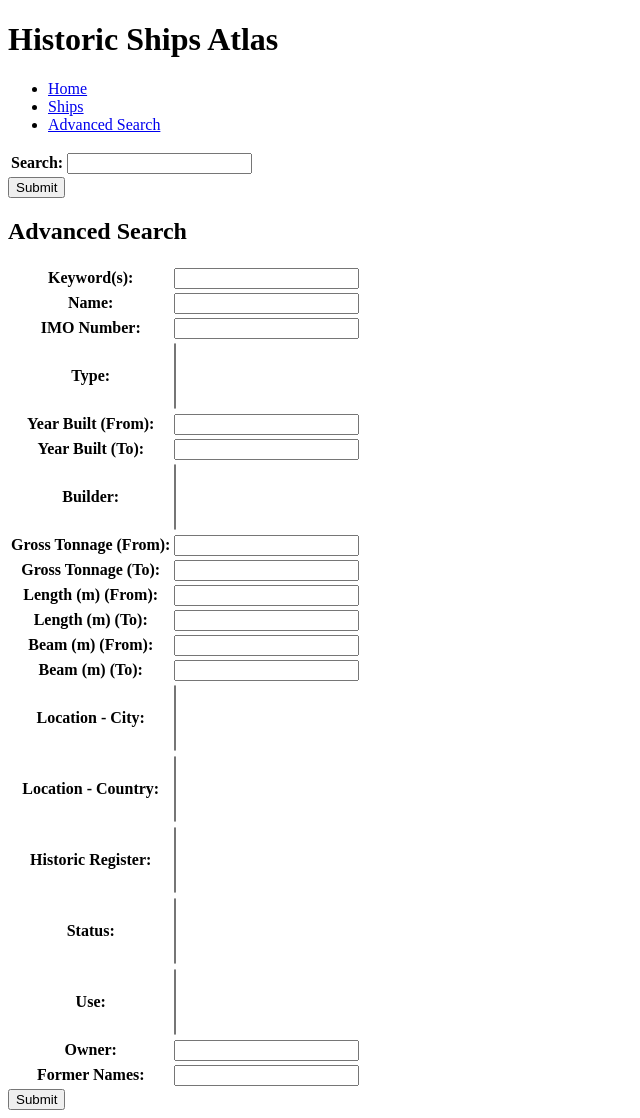
After one commit to donewman/historicshipsatlas, a Django app: page /atlas/search/ in a window 1280 px wide. The commit adds this page. Shown: the whole page, without its empty margins (0-640 px from the left). Run offline with Django 3.2, Linux system fonts and the light colour scheme; data that the repository does not hold is empty.

Commit message:
Built search forms

```diff
--- /dev/null
+++ b/atlas/context_processors.py
@@ -0,0 +1,4 @@
+from atlas.forms import BasicSearchForm
+
+def basic_search_form(request):
+    return {"basic_search_form" : BasicSearchForm()}
--- /dev/null
+++ b/atlas/forms.py
@@ -0,0 +1,27 @@
+from django import forms
+from atlas.models import Ship, Type, City, Country, Builder, Register, Status, Use, Owner
+
+class BasicSearchForm(forms.Form):
+    keywords = forms.CharField(label="Search:", max_length=200)
+
+class AdvancedSearchForm(forms.Form):
+    keywords = forms.CharField(label="Keyword(s):", max_length=200, required=False)
+    name = forms.CharField(label="Name:", max_length=200, required=False)
+    imo = forms.IntegerField(label="IMO Number:", required=False)
+    type = forms.ModelMultipleChoiceField(label="Type:", queryset=Type.objects.all(), required=False)
+    year_built_from = forms.IntegerField(label="Year Built (From):", required=False)
+    year_built_to = forms.IntegerField(label="Year Built (To):", required=False)
+    builder = forms.ModelMultipleChoiceField(label="Builder:", queryset=Builder.objects.all(), required=False)
+    tonnage_from = forms.IntegerField(label="Gross Tonnage (From):", required=False)
+    tonnage_to = forms.IntegerField(label="Gross Tonnage (To):", required=False)
+    length_from = forms.IntegerField(label="Length (m) (From):", required=False)
+    length_to = forms.IntegerField(label="Length (m) (To):", required=False)
+    beam_from = forms.IntegerField(label="Beam (m) (From):", required=False)
+    beam_to = forms.IntegerField(label="Beam (m) (To):", required=False)
+    city = forms.ModelMultipleChoiceField(label="Location - City:", queryset=City.objects.all(), required=False)
+    country = forms.ModelMultipleChoiceField(label="Location - Country:", queryset=Country.objects.all(), required=False)
+    register = forms.ModelMultipleChoiceField(label="Historic Register:", queryset=Register.objects.all(), required=False)
+    status = forms.ModelMultipleChoiceField(label="Status:", queryset=Status.objects.all(), required=False)
+    use = forms.ModelMultipleChoiceField(label="Use:", queryset=Use.objects.all(), required=False)
+    owner = forms.CharField(label="Owner:", max_length=200, required=False)
+    former_names = forms.CharField(label="Former Names:", max_length=200, required=False)
--- a/atlas/templates/base_generic.html
+++ b/atlas/templates/base_generic.html
@@ -11,7 +11,15 @@
   <ul>
     <li><a href="{% url 'index' %}">Home</a></li>
     <li><a href="{% url 'ships' %}">Ships</a></li>
+    <li><a href="{% url 'search' %}">Advanced Search</a></li>
   </ul>
+  <form action="search" method="post">
+    {% csrf_token %}
+    <table>
+    {{ basic_search_form }}
+    </table>
+    <input type="submit" value="Submit">
+  </form>
   {% block content %}<!-- page content -->{% endblock %}
   {% block script %}<!-- script -->{% endblock %}
 </body>
--- /dev/null
+++ b/atlas/templates/search.html
@@ -0,0 +1,12 @@
+{% extends "base_generic.html" %}
+
+{% block content %}
+<h2>Advanced Search</h2>
+<form action="/search/" method="post">
+    {% csrf_token %}
+    <table>
+    {{ advanced_search_form }}
+    </table>
+    <input type="submit" value="Submit">
+</form>
+{% endblock %}
--- a/atlas/urls.py
+++ b/atlas/urls.py
@@ -3,6 +3,7 @@ from atlas import views
 
 urlpatterns = [
     path("", views.index, name="index"),
+    path("search/", views.search, name="search"),
     path("ship/<slug:slug>", views.ShipDetailView.as_view(), name="ship_detail"),
     path("ships/", views.ShipListView.as_view(), name="ships"),
     path("type/<slug:slug>", views.TypeDetailView.as_view(), name="type_detail"),
--- a/atlas/views.py
+++ b/atlas/views.py
@@ -2,12 +2,24 @@ from django.shortcuts import render
 from django.views import generic
 from django.core import serializers
 from atlas.models import Ship, Type, City, Country, Builder, Register, Status, Use, Owner
+from atlas.forms import BasicSearchForm, AdvancedSearchForm
 
 def index(request):
     static_ships_json = serializers.serialize("json", Ship.objects.all().filter(fleetmon__isnull=True), fields=("name", "type", "year_built", "city", "country", "lat", "lon", "slug"), use_natural_foreign_keys=True)
     active_ships_json = serializers.serialize("json", Ship.objects.all().filter(fleetmon__isnull=False), fields=("name", "fleetmon", "type", "year_built", "slug"), use_natural_foreign_keys=True)
     context = {"static_ships_json": static_ships_json, "active_ships_json": active_ships_json,}
+
     return render(request, "index.html", context,)
+
+def search(request):
+    if request.method == "POST":
+        advanced_search_form = AdvancedSearchForm(request.POST)
+        if form.is_valid():
+            return HttpResponseRedirect("/search/")
+    else:
+        advanced_search_form = AdvancedSearchForm()
+
+    return render(request, "search.html", {"advanced_search_form": advanced_search_form})
 
 class ShipDetailView(generic.DetailView):
     model = Ship
--- a/historicshipsatlas/settings.py
+++ b/historicshipsatlas/settings.py
@@ -37,6 +37,7 @@ INSTALLED_APPS = [
     'django.contrib.sessions',
     'django.contrib.messages',
     'django.contrib.staticfiles',
+    'django.contrib.postgres',
     'atlas.apps.AtlasConfig'
 ]
 
@@ -65,6 +66,7 @@ TEMPLATES = [
                 'django.template.context_processors.request',
                 'django.contrib.auth.context_processors.auth',
                 'django.contrib.messages.context_processors.messages',
+                'atlas.context_processors.basic_search_form',
             ],
         },
     },
```
Also changed, not shown: atlas/migrations/0009_auto_20181119_2137.py (added).
